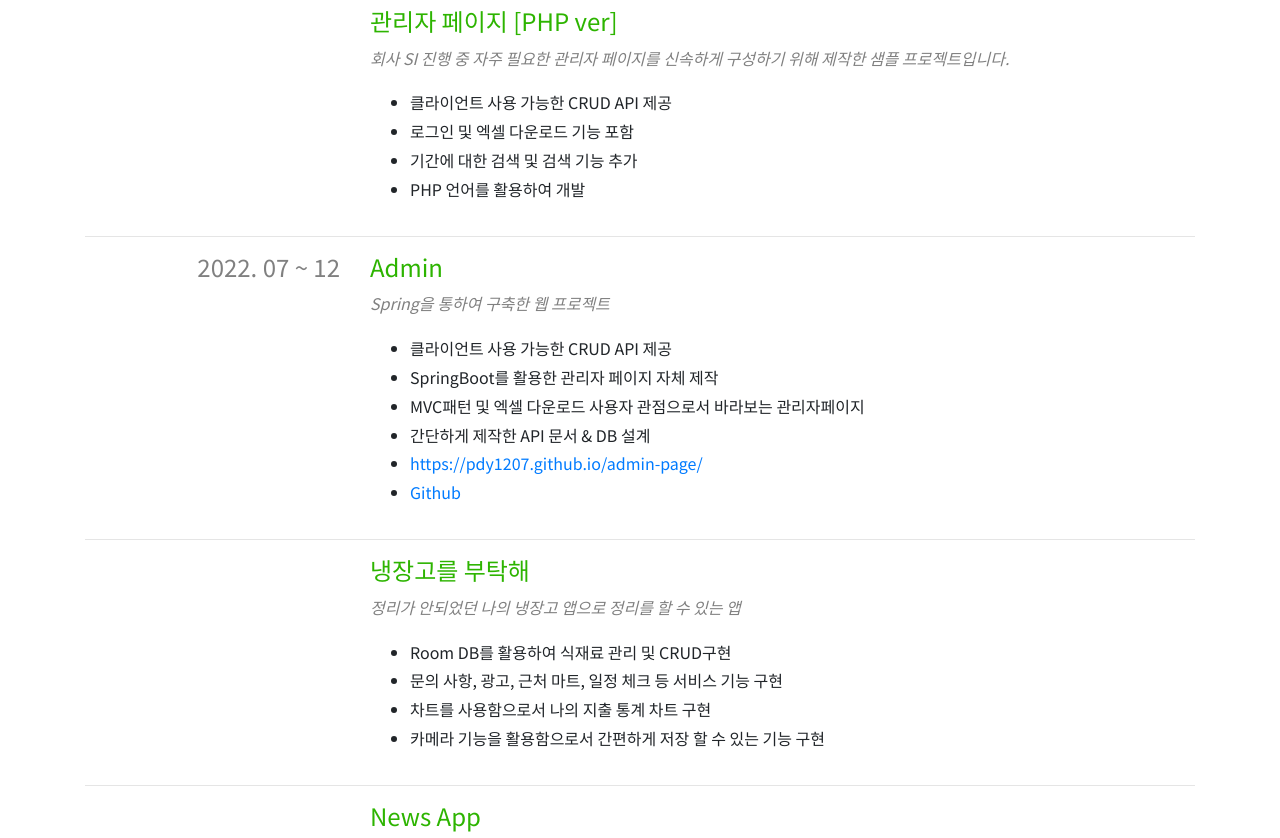
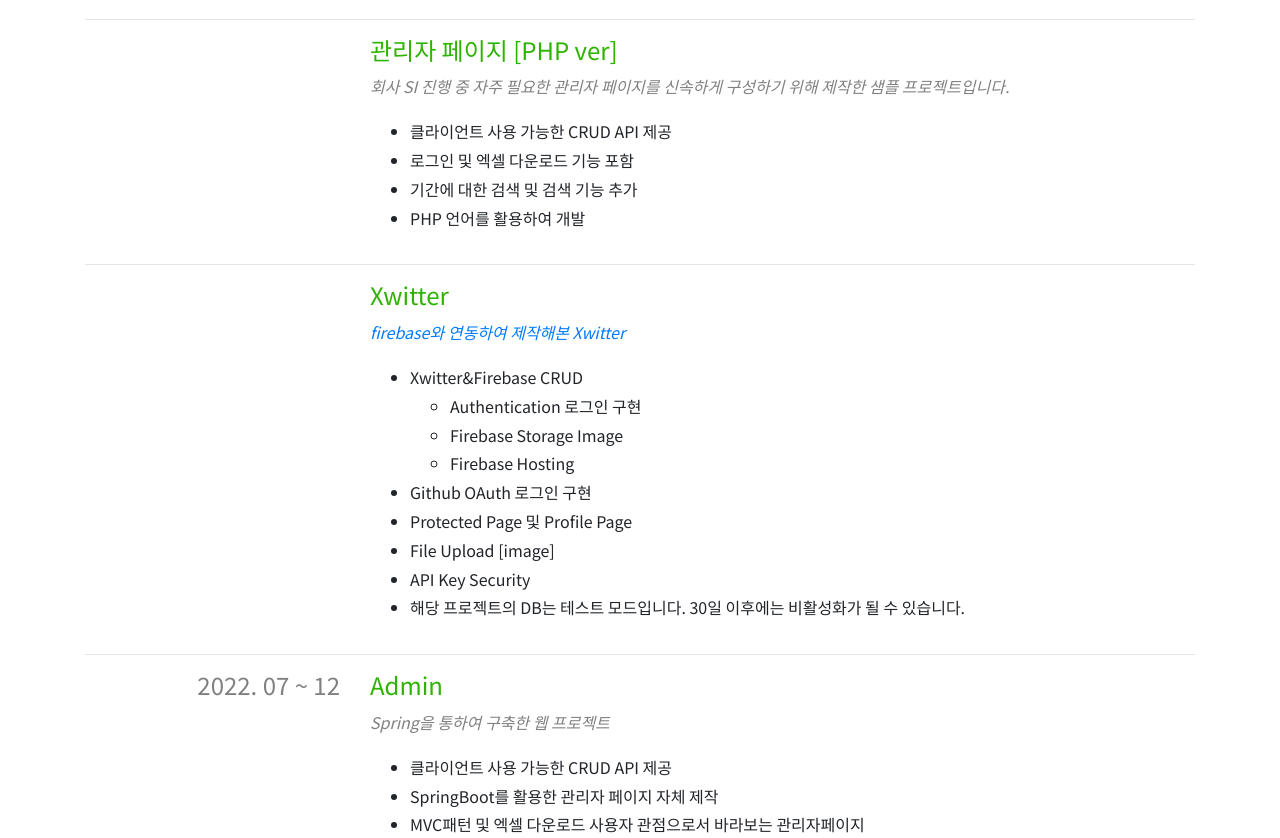
Before and after one commit to pdy1207/dev-resume, a website: page index.html in a window 1280 px wide. Shown: the part 5000-5838 px from the top of the page. Drawn offline with nearby package versions, Linux system fonts and the light colour scheme.

Commit message:
👩‍🔧fix: 사이드 프로젝트 추가 - Xwitter 파이어베이스 에러때문에 안되는 줄 알았는데 다시 원상복귀!! - 해당 프로젝트 추가 및 CSS 관련 추가

```diff
--- a/index.html
+++ b/index.html
@@ -664,6 +664,7 @@
                 <li>백엔드 부분은 구현하지 않았지만, 실제 서비스로 제공할 수 있는 품질을 유지하기 위해 노력하였습니다. </li>
                 <li>Vuex를 사용하여 상태 관리 및 커스텀 이벤트를 생성하고 활용하는 패턴</li>
                 <li>Vue.js 라이프사이클과 라우터 기능 및 훅 사용</li>
+                <li> <u>배포 도중 CSS가 깨진 현상이 있습니다.</u> 🙇‍♂️</li>
               </ul>
             </div>
           </div>
@@ -727,6 +728,34 @@
                 <li>로그인 및 엑셀 다운로드 기능 포함</li>
                 <li>기간에 대한 검색 및 검색 기능 추가</li>
                 <li>PHP 언어를 활용하여 개발</li>
+              </ul>
+            </div>
+          </div>
+          <hr />
+
+          <div class="row">
+            <div class="col-md-3 col-12 text-md-right">
+              <!-- <h4 class="gray">2023. 02 ~ 12</h4> -->
+            </div>
+            <div class="col-md-9 col-12">
+              <h4 >
+                <a href="https://xwitter-13454.web.app/login" target="_blank">
+                  Xwitter
+                </a>
+              </h4>
+              <i class="gray"><a href="https://github.com/pdy1207/xwitter">firebase와 연동하여 제작해본 Xwitter</a></i>
+              <ul class="pt-3">
+                <li>Xwitter&Firebase CRUD</li>
+                  <ul>
+                    <li>Authentication 로그인 구현</li>
+                    <li>Firebase Storage Image</li>
+                    <li>Firebase Hosting</li>
+                  </ul>
+                <li>Github OAuth 로그인 구현</li>
+                <li>Protected Page 및 Profile Page</li>
+                <li>File Upload [image]</li>
+                <li>API Key Security</li>
+                <li><strong>해당 프로젝트의 DB는 테스트 모드입니다. 30일 이후에는 비활성화가 될 수 있습니다.</strong></li>
               </ul>
             </div>
           </div>
```
